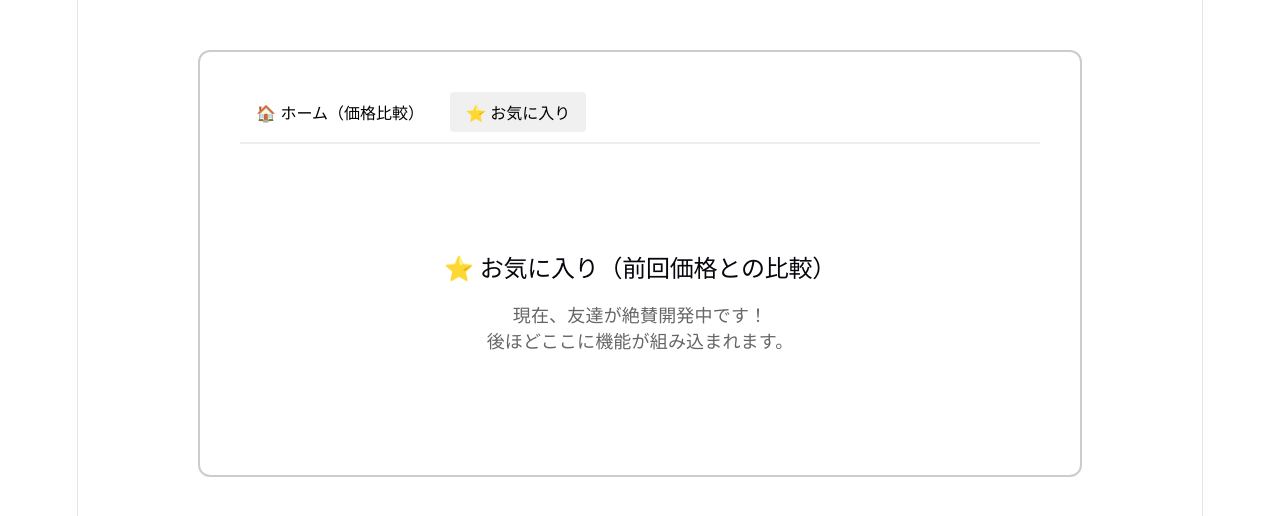
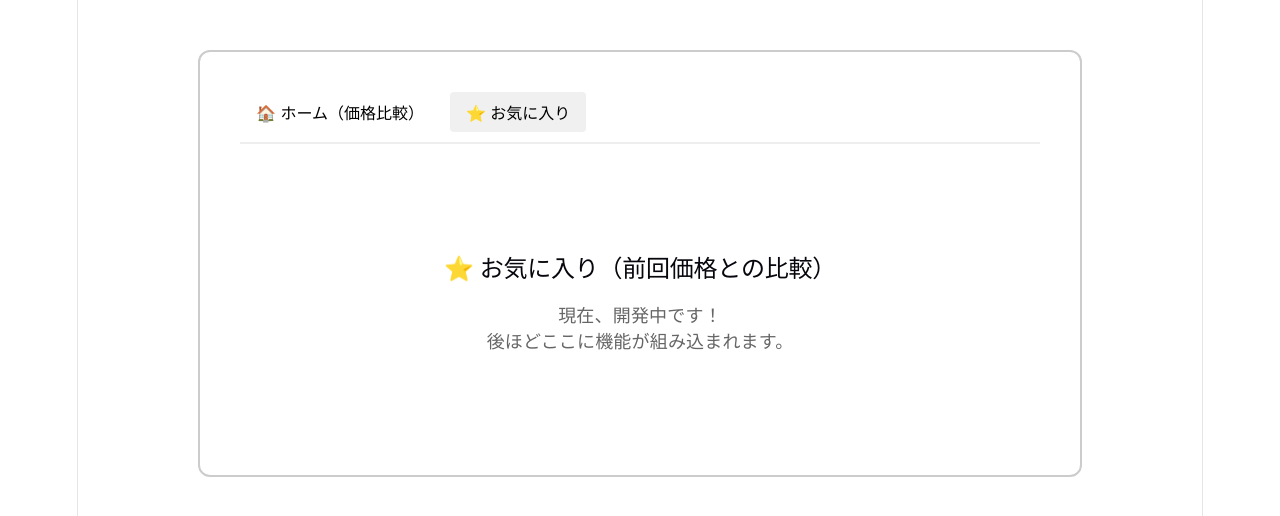
Before and after one commit to kom322/-G5, a React (Vite) app: page / in a window 1280 px wide. Both pictures are taken after a click on the button "⭐ お気に入り". Shown: the top 516 px of the page. Built offline with nearby package versions, Linux system fonts and the light colour scheme.

Commit message:
style:message change

```diff
--- a/src/App.jsx
+++ b/src/App.jsx
@@ -102,7 +102,7 @@ function FavoritesPlaceholder() {
   return (
     <div style={{ textAlign: 'center', padding: '80px 20px' }}>
       <h2>⭐ お気に入り（前回価格との比較）</h2>
-      <p style={{ color: '#666', marginTop: '20px', fontSize: '18px' }}>現在、友達が絶賛開発中です！<br />後ほどここに機能が組み込まれます。</p>
+      <p style={{ color: '#666', marginTop: '20px', fontSize: '18px' }}>現在、開発中です！<br />後ほどここに機能が組み込まれます。</p>
     </div>
   );
 }
```
